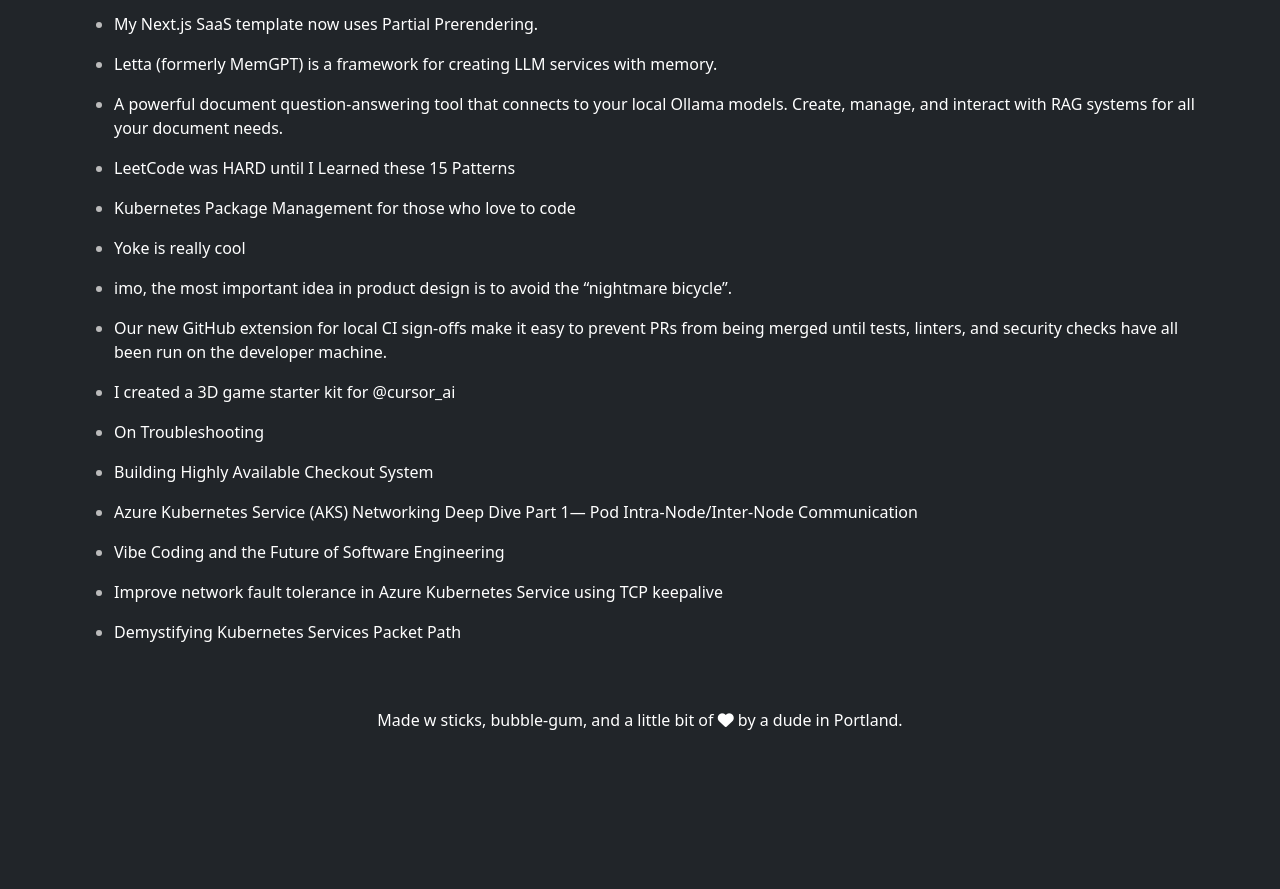
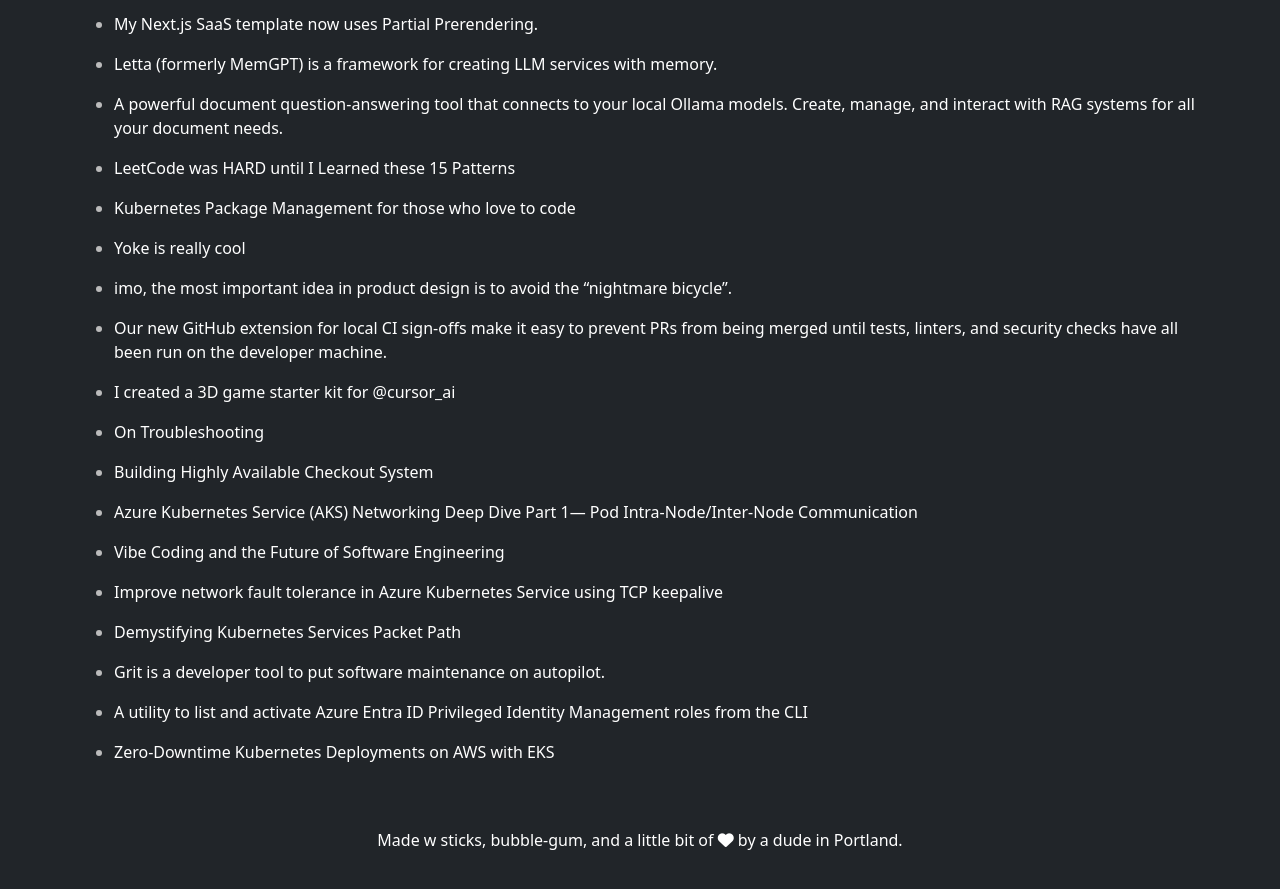
Before and after one commit to rayterrill/tacticalnerdery.com.old, a Jekyll site: the page built from _posts/2025-3-10-interesting-articles.md, in a window 1280 px wide and 900 px high, scrolled down 767 px. Shown: the top 889 px of the window. Built offline with Jekyll 4.4.1, drawn with Linux system fonts in a browser that asks for light colours; nearby versions of some CDN libraries; before the commit the page ends 1547 px from its top, so only the background shows below that.

Commit message:
Update 2025-3-10-interesting-articles.md

```diff
--- a/_posts/2025-3-10-interesting-articles.md
+++ b/_posts/2025-3-10-interesting-articles.md
@@ -61,3 +61,9 @@ categories: tech
 * [Improve network fault tolerance in Azure Kubernetes Service using TCP keepalive](https://learn.microsoft.com/en-us/azure/aks/improve-network-fault-tolerance-in-aks-using-tcp-keepalive)
 
 * [Demystifying Kubernetes Services Packet Path](https://medium.com/@abhishek.amjeet/demystifying-kubernetes-services-packet-path-98297874e5f5)
+
+* [Grit is a developer tool to put software maintenance on autopilot.](https://docs.grit.io/)
+
+* [A utility to list and activate Azure Entra ID Privileged Identity Management roles from the CLI](https://github.com/netr0m/az-pim-cli)
+
+* [Zero-Downtime Kubernetes Deployments on AWS with EKS](https://glasskube.dev/blog/kubernetes-zero-downtime-deployments-aws-eks/)
```
